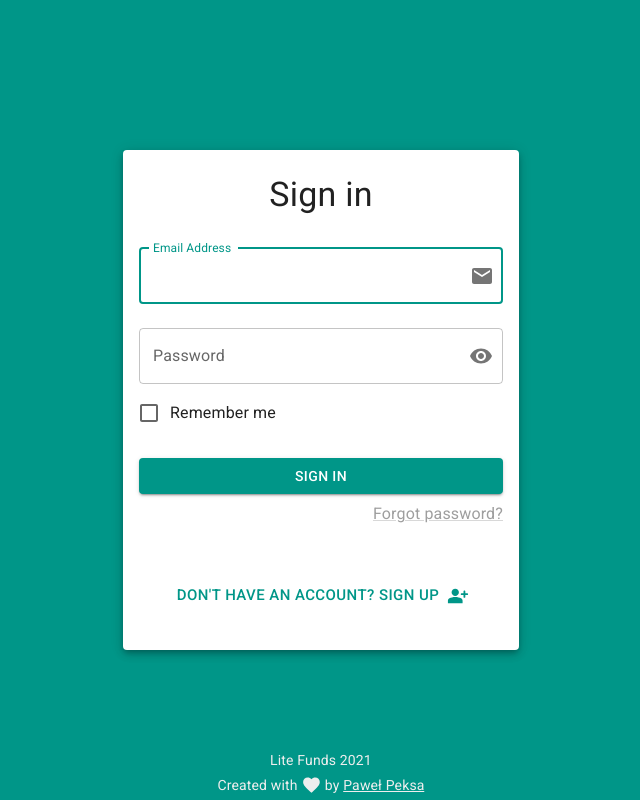
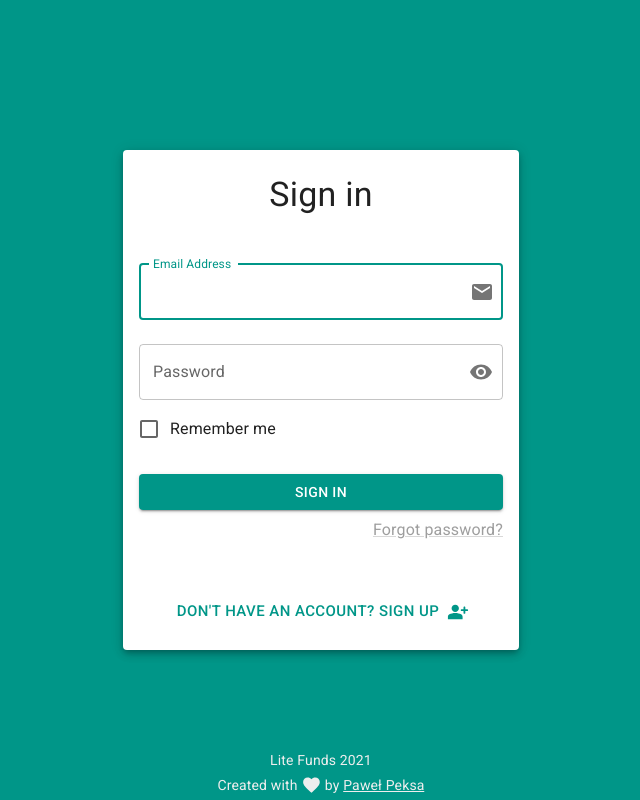
Before and after one commit to pawel-peksa/lite-funds, a React (Create React App) app: page /sign-in in a window 1280 px wide. Shown: the whole page, without its empty margins (319-959 px from the left). Built offline with nearby package versions, Linux system fonts and the light colour scheme.

Commit message:
position vertically form

```diff
--- a/src/components/SignInForm.js
+++ b/src/components/SignInForm.js
@@ -31,6 +31,7 @@ export const SignInForm = ({ setForgotPassword }) => {
         autoComplete
         sx={{
           m: 2,
+          pt: 2,
         }}
       >
         <TextField
```
